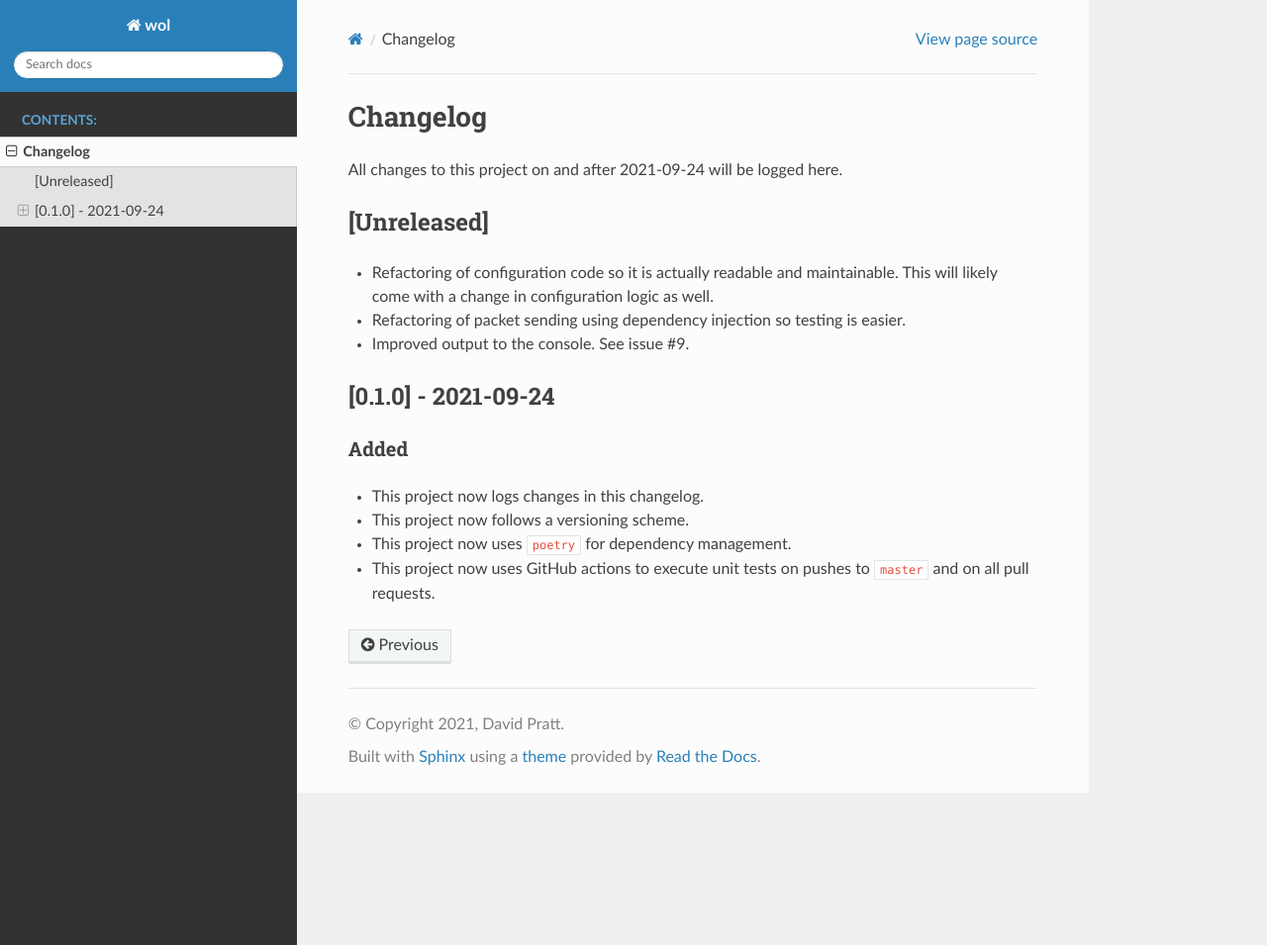
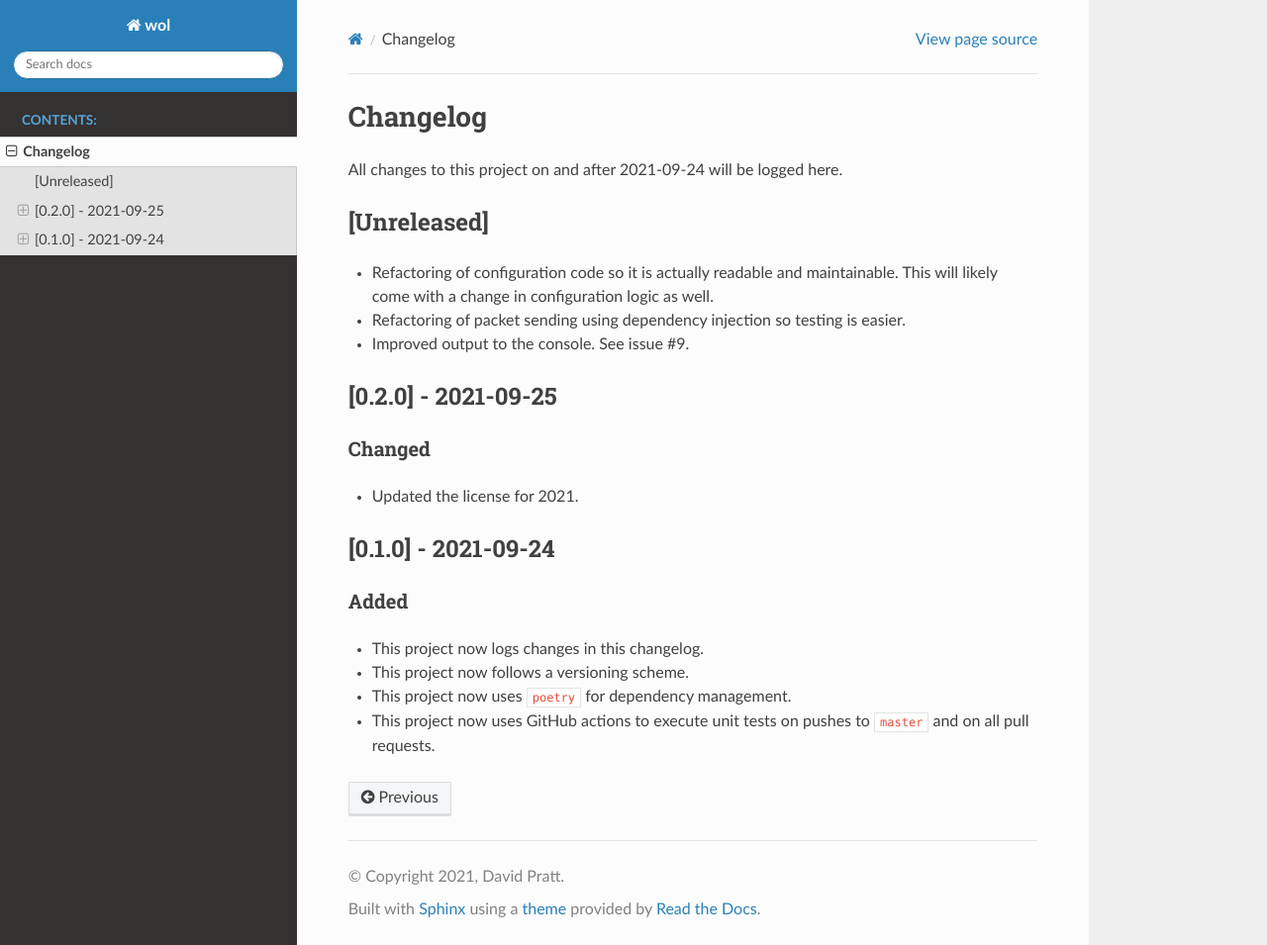
Before and after one commit to DavidPratt512/wol, a Sphinx documentation site: the page built from docs/source/changelog.rst, in a window 1280 px wide and 955 px high. Shown: the whole window at 99% size. Built offline with Sphinx 7.4.7 and the Read the Docs theme 2.0.0, drawn with Linux system fonts in a browser that asks for light colours.

Commit message:
Promote version to 0.2.0. Update LICENSE for 2021.

```diff
--- a/docs/source/changelog.rst
+++ b/docs/source/changelog.rst
@@ -12,6 +12,14 @@ All changes to this project on and after 2021-09-24 will be logged here.
 - Improved output to the console.
   See issue #9.
 
+[0.2.0] - 2021-09-25
+--------------------
+
+Changed
+^^^^^^^
+
+- Updated the license for 2021.
+
 [0.1.0] - 2021-09-24
 --------------------
 
--- a/pyproject.toml
+++ b/pyproject.toml
@@ -1,6 +1,6 @@
 [tool.poetry]
 name = "wol"
-version = "0.1.0"
+version = "0.2.0"
 description = "Wake-On-LAN command line utility with configuration options."
 authors = ["David Pratt <davidpratt512@gmail.com>"]
 license = "MIT License"
--- a/wol.py
+++ b/wol.py
@@ -13,7 +13,7 @@ import socket
 from collections import ChainMap, namedtuple
 
 
-__version__ = "0.1.0"
+__version__ = "0.2.0"
 
 
 class StructuredLog:
```
Also changed, not shown: 1 other file.
